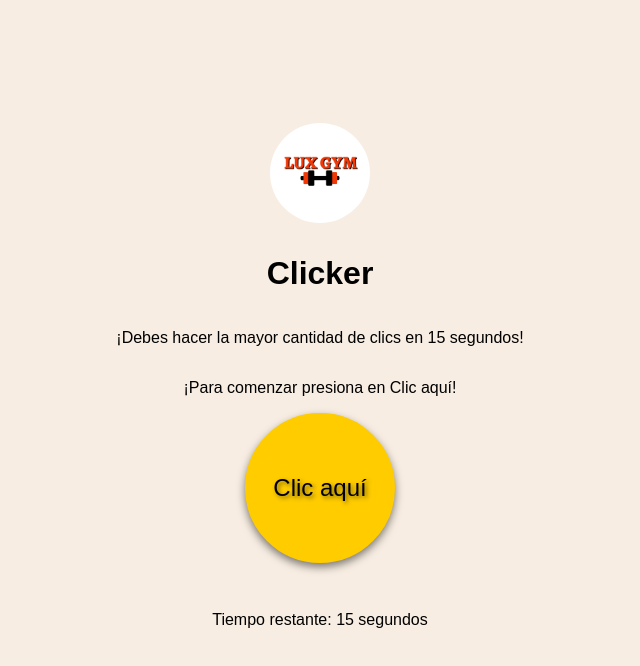
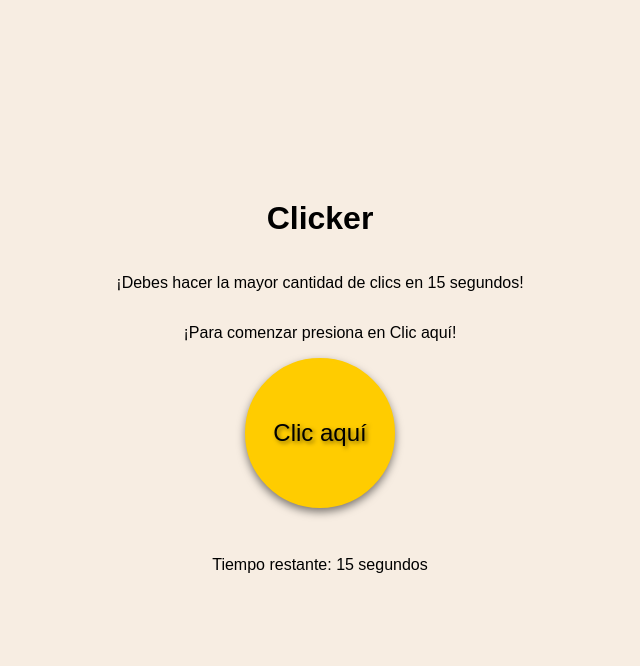
Before and after one commit to CristianLorenzo11/juego-de-hacer-clic, a plain HTML site: page index.html in a window 1280 px wide. Shown: the whole page, without its empty margins (320-960 px from the left). Drawn offline with Linux system fonts and the light colour scheme.

Commit message:
se saca el logo

```diff
--- a/index.html
+++ b/index.html
@@ -8,7 +8,7 @@
     <title>Clicker </title>
 </head>
 <body>
-    <img id="logo" src="lux.png" alt="Logo">
+
     <h1>Clicker </h1>
     <p>¡Debes hacer la mayor cantidad de clics en 15 segundos!</p>
     <p>¡Para comenzar presiona en Clic aquí!</p>
```
